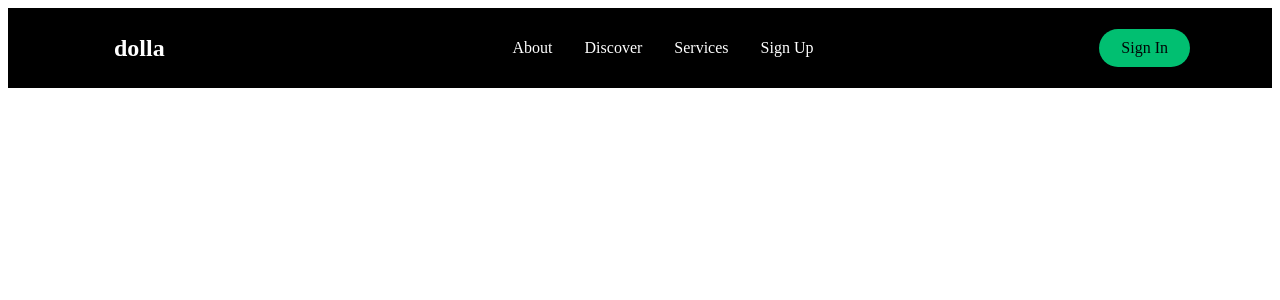
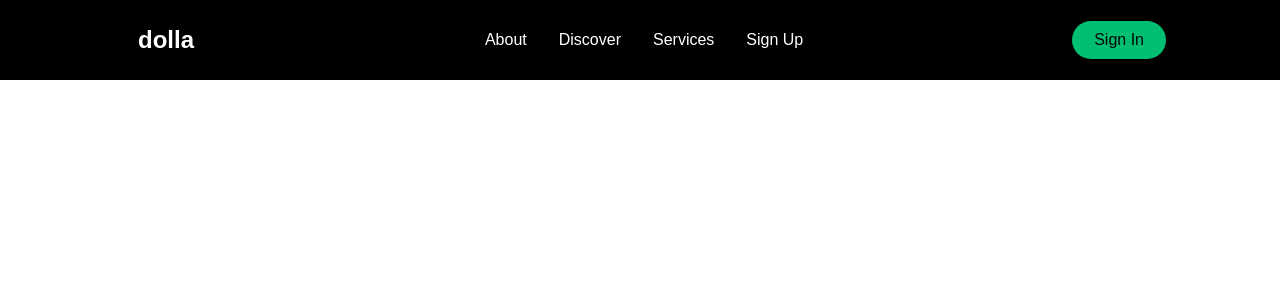
Before and after one commit to diego40g/react_pixel_game, a React (Vite) app in the folder react-website/: page / in a window 1280 px wide. Shown: the top 300 px of the page. Built offline with nearby package versions, Linux system fonts and the light colour scheme.

Commit message:
add components

```diff
--- a/react-website/src/App.css
+++ b/react-website/src/App.css
@@ -0,0 +1,6 @@
+*{
+    box-sizing: border-box;
+    margin: 0;
+    padding: 0;
+    font-family: 'Encode Sans Expanded', sans-serif;
+}
--- a/react-website/src/App.jsx
+++ b/react-website/src/App.jsx
@@ -1,18 +1,15 @@
 import * as React from 'react'
 import './App.css'
 import Navbar from './components/Navbar'
-import {BrowserRouter as Router,Route,Routes} from 'react-router-dom';
+import Sidebar from "./components/Sidebar";
+import {BrowserRouter as Router} from 'react-router-dom';
 
 const App=()=> {
   return (
-    <>
-      <Router>
-        <Navbar/>
-        <Routes>
-          <Route path='/' exact></Route>
-        </Routes>
-      </Router>
-    </>
+    <Router>
+      <Sidebar/>
+      <Navbar/>
+    </Router>
   )
 }
 
```
